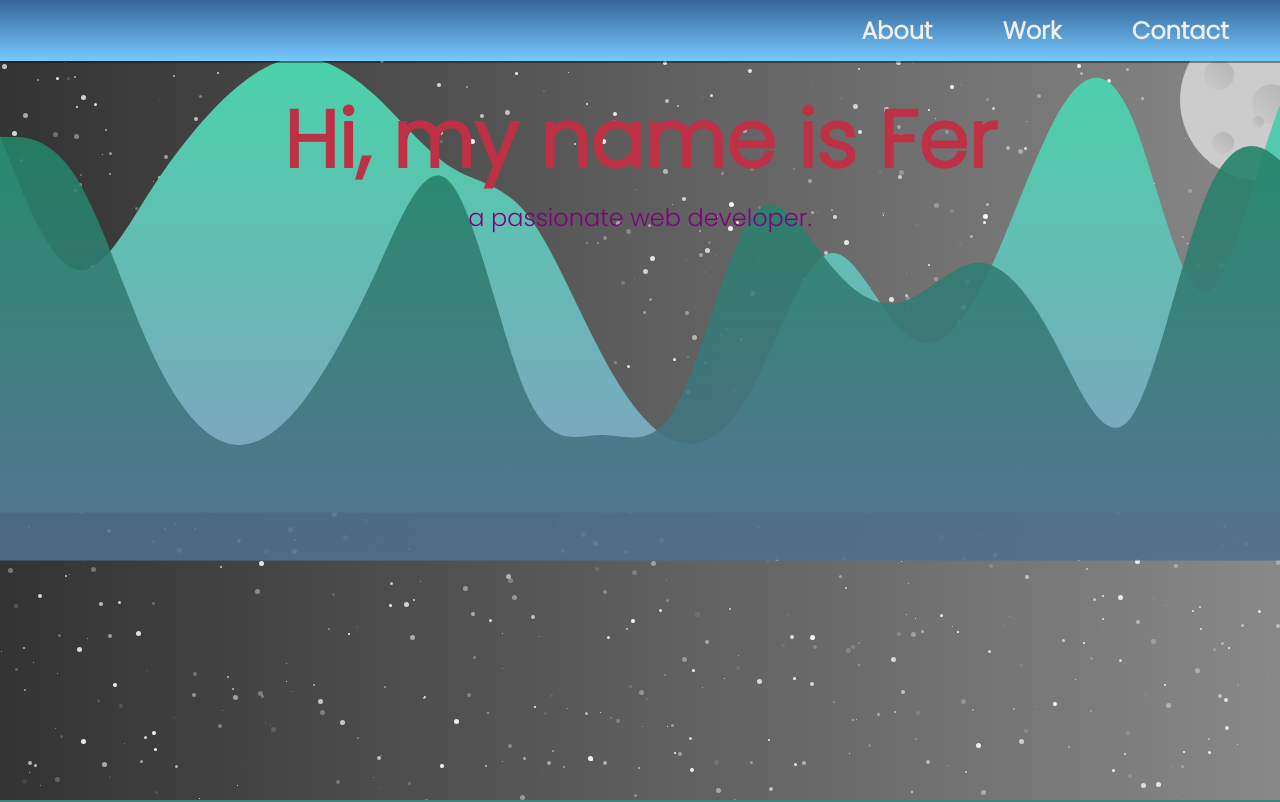
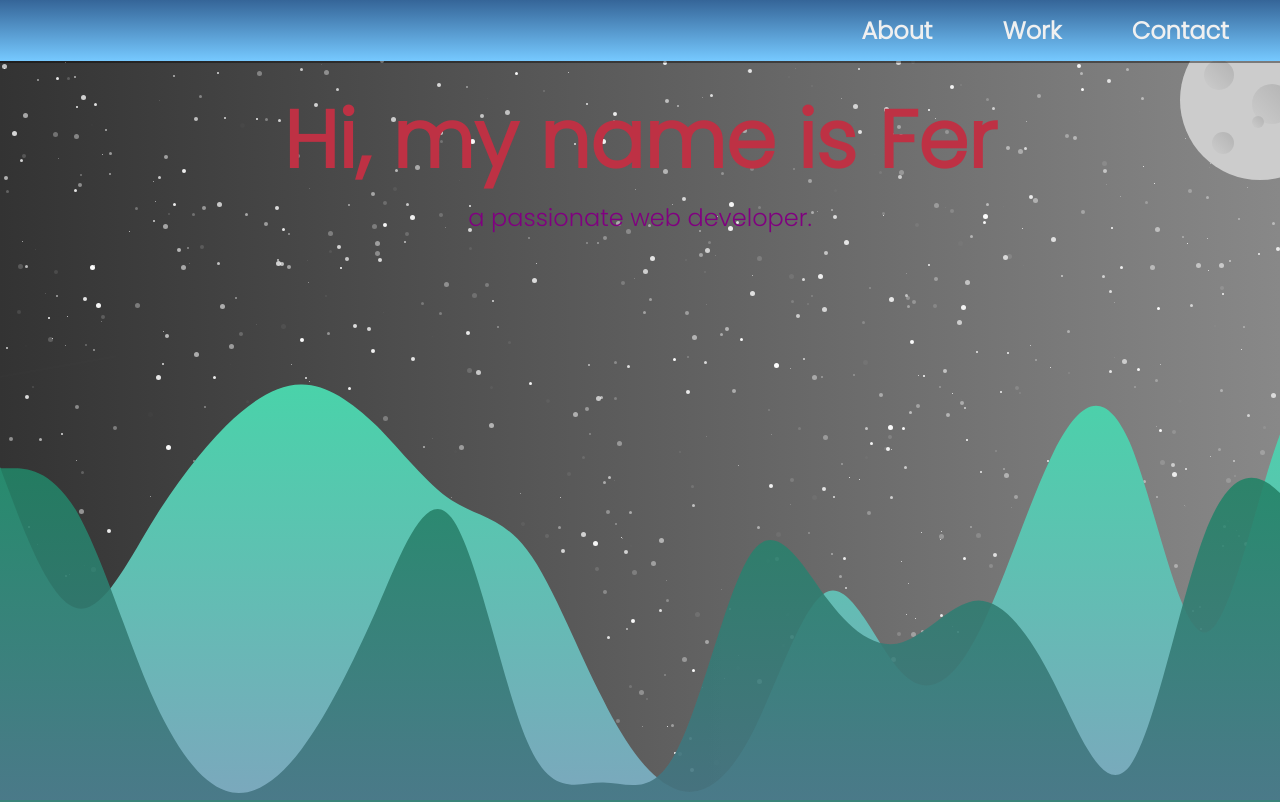
Before and after one commit to fer-rouco/portfolio, a React (Create React App) app in the folder client/: page / in a window 1280 px wide. Shown: the top 802 px of the page. Built offline with nearby package versions, Linux system fonts and the light colour scheme.

Commit message:
Minor styles change in welcome-section

```diff
--- a/client/src/components/sections/welcome-section.scss
+++ b/client/src/components/sections/welcome-section.scss
@@ -2,6 +2,7 @@
 
 .welcome-section {
   height: 100vh;
+  width: 100vw;
   padding-top: 2.6rem;
   position: relative;
   z-index: -2;
@@ -91,6 +92,8 @@
   &__waves {
     height: 100%;
     width: 100%;
+    position: absolute;
+    top: 368px;
   }
 
   &__star {
```
